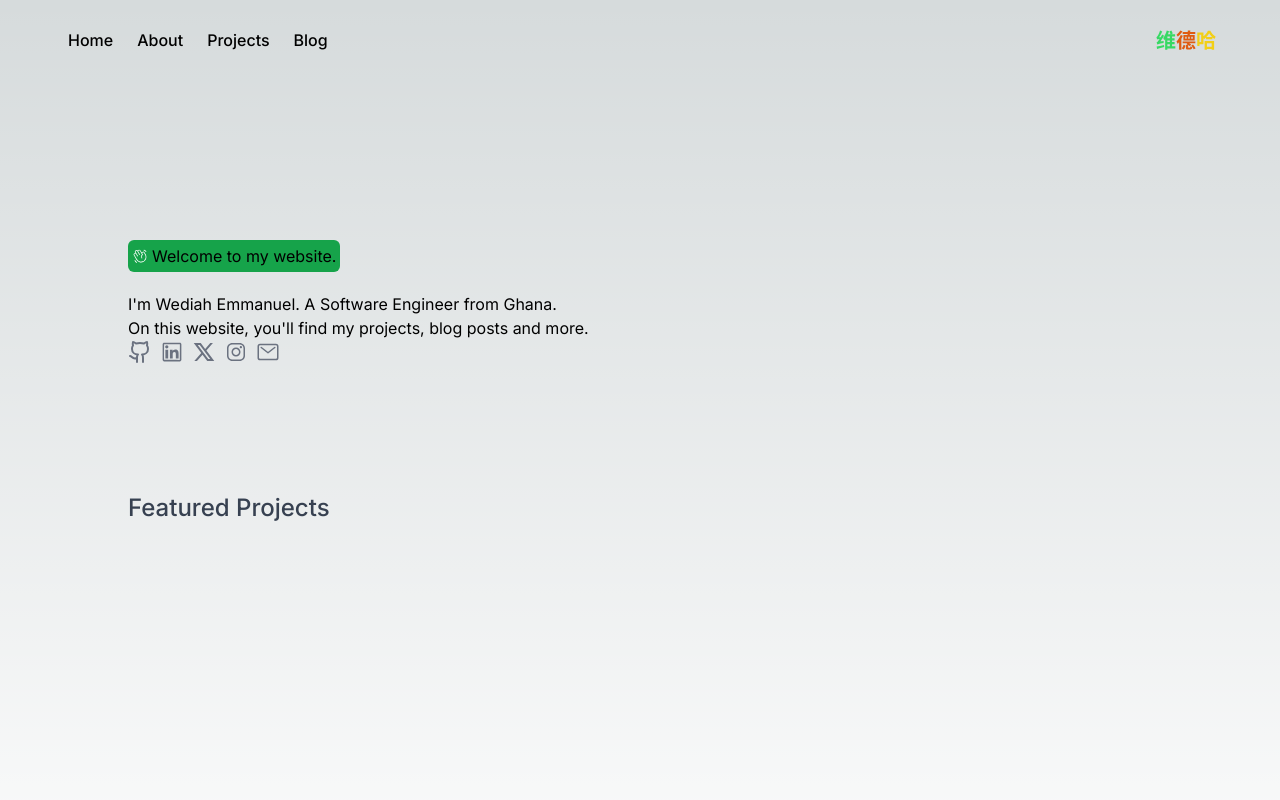
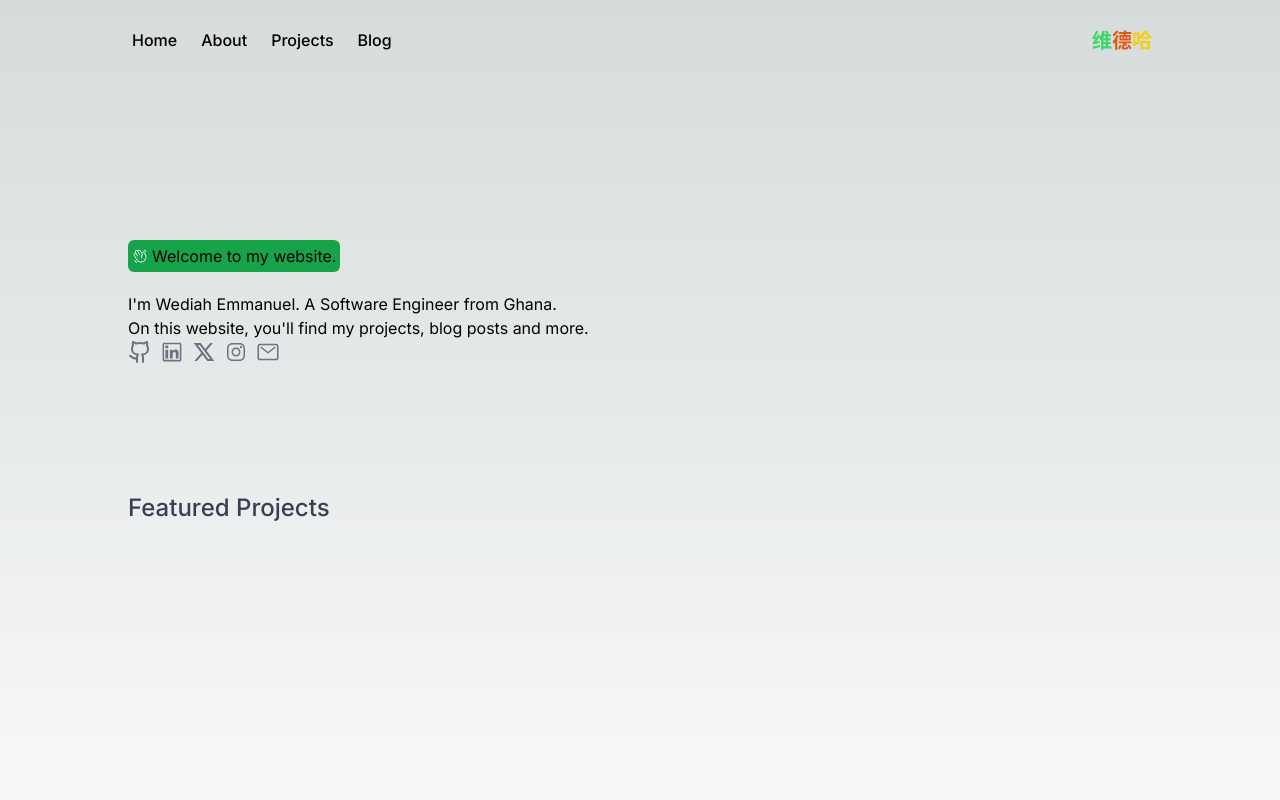
Before and after one commit to Wediah/my-portfolio, a Next.js app: page / in a window 1280 px wide. Shown: the top 800 px of the page. Built offline with nearby package versions, Linux system fonts and the light colour scheme.

Commit message:
Update navbar container width

```diff
--- a/app/components/navbar.jsx
+++ b/app/components/navbar.jsx
@@ -14,7 +14,7 @@ function Navbar() {
   return (
     <>
       <div className="w-full z-20 h-20 bg-transparent sticky">
-        <div className="container mx-auto px-4 md:px-16 h-full">
+        <div className="container mx-auto px-4 md:px-32 h-full">
           <div className="flex justify-between items-center h-full">
             <ul className="hidden md:flex gap-x-4 font-medium text-black dark:text-white relative z-0">
                 <li className='hover:bg-gray-200 hover:dark:text-white hover:dark:bg-gray-900 p-1 rounded-md flex-1'>
```
